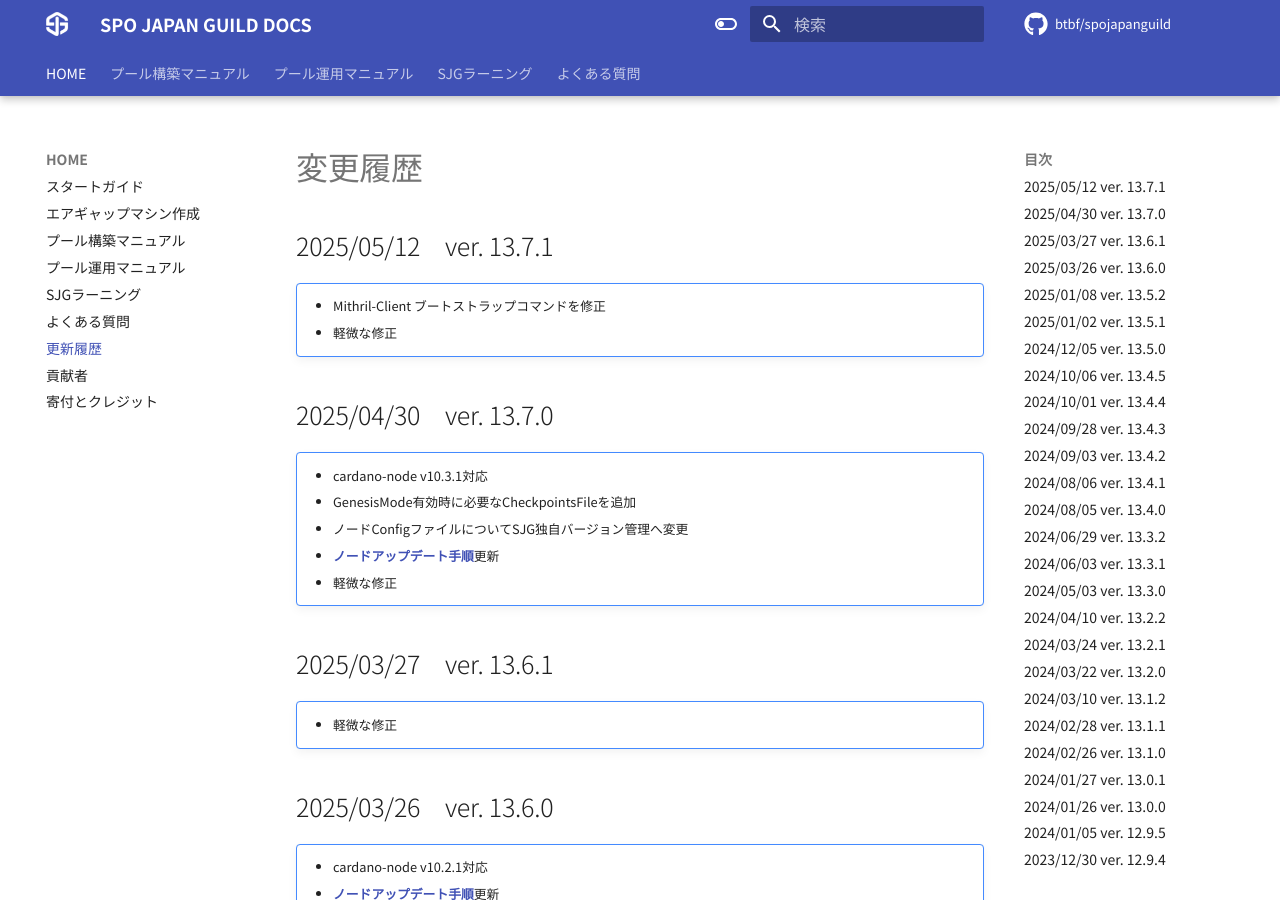
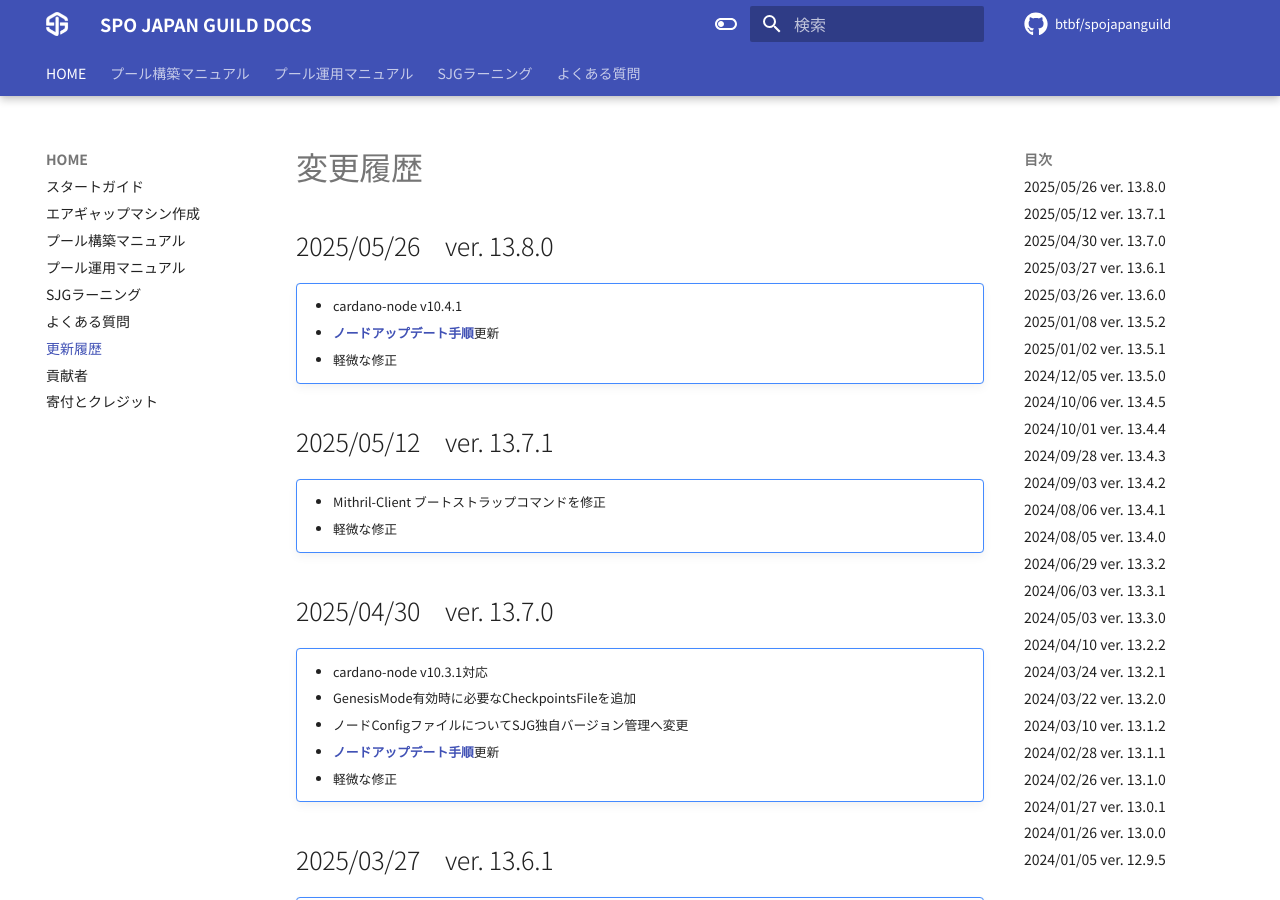
Before and after one commit to btbf/spojapanguild, an MkDocs documentation site: the page built from docs/changelogs.md, in a window 1280 px wide and 900 px high. Built offline with MkDocs 1.6.1 and Material for MkDocs 9.7.7, drawn with Linux system fonts in a browser that asks for light colours; comment, search, counter and statistics services are not loaded.

Commit message:
Changelog 13.8.0

````diff
--- a/docs/changelogs.md
+++ b/docs/changelogs.md
@@ -1,4 +1,10 @@
 # 変更履歴
+
+## 2025/05/26　ver. 13.8.0
+!!! note ""
+    * cardano-node v10.4.1
+    * [**ノードアップデート手順**](operation/node-update.md)更新
+    * 軽微な修正
 
 ## 2025/05/12　ver. 13.7.1
 !!! note ""
--- a/docs/operation/node-update.md
+++ b/docs/operation/node-update.md
@@ -4,7 +4,7 @@ status: new
 # **ノードアップデートマニュアル**
 
 このガイドは ノードバージョン10.4.1に対応しています。
-最終更新日：2025年5月30日
+最終更新日：2025年5月26日
 
 !!! info "バージョン対応表"
     * <font color=red>各依存関係もバージョンアップしてますのでよくお読みになって進めてください</font>
@@ -183,12 +183,12 @@ cat /usr/local/lib/pkgconfig/libblst.pc | grep Version
         sudo make install
         ```
 
-    ??? danger "Blst 0.3.10以下または「No such file or directory」の場合"
-        === "0.3.10以下の場合"
+    ??? danger "Blst 0.3.13以下または「No such file or directory」の場合"
+        === "0.3.13以下の場合"
             ```
             cd $HOME/git/blst
             git fetch --all --prune --recurse-submodules --tags
-            git checkout tags/v0.3.11
+            git checkout tags/v0.3.14
             ./build.sh
             ```
         === "「No such file or directory」の場合"
````
Also changed, not shown: other parts of docs/operation/node-update.md (+1 -1 lines), docs/index.md (+2 -2 lines).
